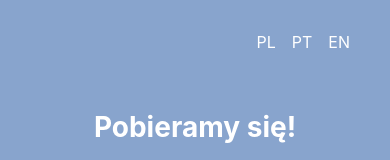
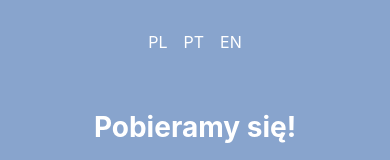
Before and after one commit to vitor-antonio/WeddingSite, a Svelte app: page / in a window 390 px wide. Shown: the top 160 px of the page. Built offline with nearby package versions, Linux system fonts and the light colour scheme.

Commit message:
center language switching

```diff
--- a/src/App.svelte
+++ b/src/App.svelte
@@ -602,7 +602,8 @@
       padding-top: 2rem;
     }
     .language-switcher {
-      margin: 0rem 2rem 3rem 0rem;
+      margin: 0rem 0rem 3rem 0rem;
+      justify-content: center;
     }
 
     .contacts-container {
```
